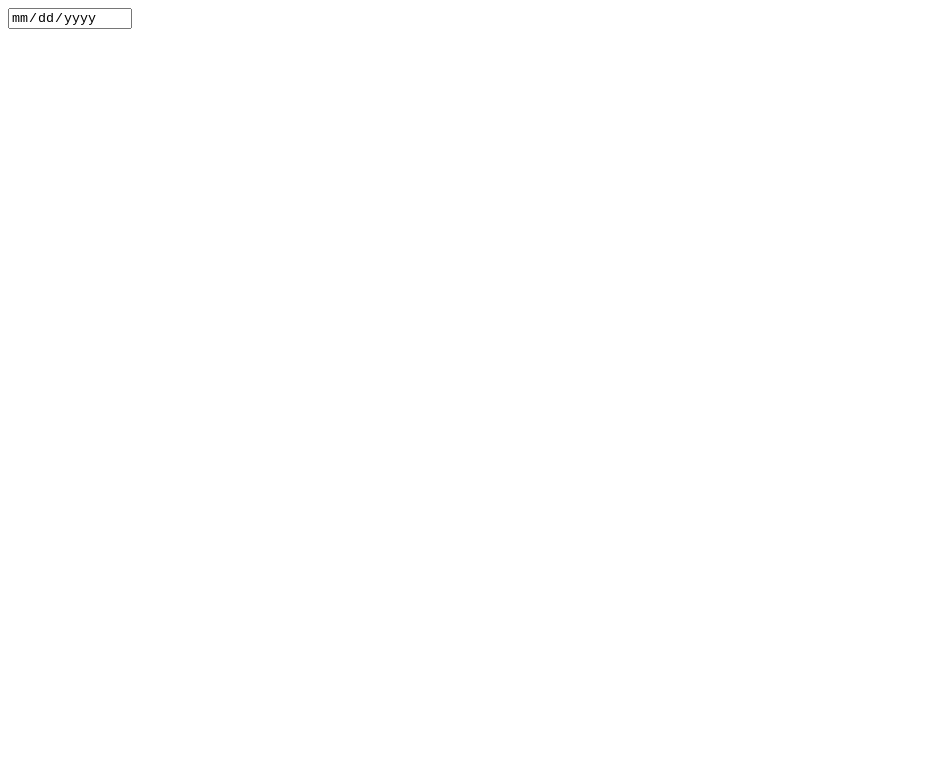
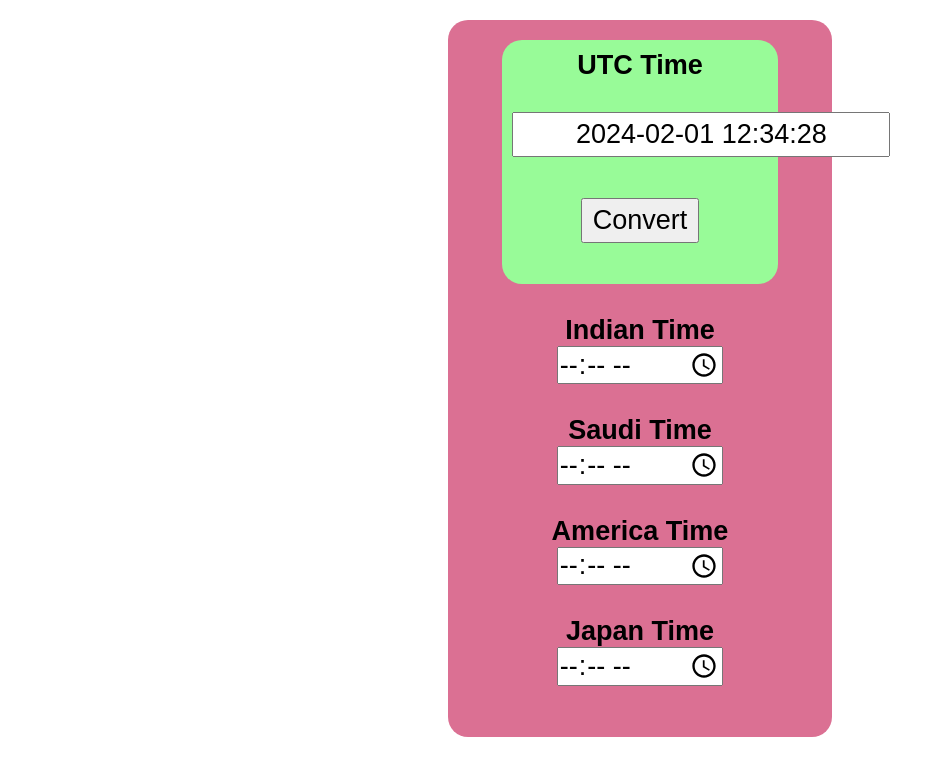
Before and after one commit to Adnan-Ahmed-47/VirtusIT-Tasks, a plain HTML site: page Task 6 Moment.js/index.html in a window 1280 px wide. Shown: the whole page, without its empty margins (0-945 px from the left). Drawn offline with nearby package versions, Linux system fonts and the light colour scheme.

Commit message:
Completed the task

```diff
--- a/Task 6 Moment.js/index.html
+++ b/Task 6 Moment.js/index.html
@@ -1,13 +1,43 @@
 <!DOCTYPE html>
 <html lang="en">
+
 <head>
     <meta charset="UTF-8">
     <meta name="viewport" content="width=device-width, initial-scale=1.0">
     <title>Document</title>
+    <link rel="stylesheet" href="style.css">
 </head>
+
 <body>
+
+
     <!-- <p id="demo"></p> -->
-    <input type="date" name="" id="demo" readonly>
+    <!-- <h1 id="demo"></h1> -->
+
+    <!-- <h1>Local Time: </h1>
+    <h1 id="demo1"></h1> -->
+
+    <!-- -------------------------------------------------------- -->
+
+    <!-- <h1>Indian Time: </h1>
+    <input type="time" id="utc">
+    <button type="submit" class="sub">Convert to IST</button>
+    <input type="time" id="ist"> -->
+
+
+    <!-- -------------------------------------------------------- -->
+
+
+    <!-- <input type="date" name="" id="demo" readonly> -->
+
+    <!-- -------------------------------------------------------- -->
+
+    <!-- <h2> Convert Date to UTC in JavaScript. </h2>
+   <h4> Output, when we use toUTCString() method. </h4>
+   <div id = "result1"> </div>
+   <h4> Output when we use toISOString() method. </h4>
+   <div id = "result2"> </div> -->
+    <!-- -------------------------------------------------------- -->
 
     <!-- <label for="todayDate">Indian Time:
         <input type="date" name="" id="todayDate" readonly>
@@ -20,10 +50,41 @@
 
 
 
+    <div class="body">
+
+        <div class="utcZone">
+
+            <h1>UTC Time</h1> <br>
+            <input type="text" id="utcTime"> <br><br>
+            <!-- <p id="utcTime"></p> -->
+
+            <button type="submit" class="sub">Convert</button> <br><br>
+        </div> <br>
+
+        <!-- <h2>Indian Time</h2>
+        <p id="localTime"></p><br> -->
+
+        <h2>Indian Time</h2>
+        <input type="time" id="localTime"> <br><br>
+
+        <h2>Saudi Time</h2>
+        <input type="time" id="saudiTime"> <br><br>
+
+        <h2>America Time</h2>
+        <input type="time" id="nyTime"> <br><br>
+
+        <h2>Japan Time</h2>
+        <input type="time" id="tokyoTime"> <br><br>
+    </div>
+
 
 
     <script src="https://cdnjs.cloudflare.com/ajax/libs/moment.js/2.30.1/moment.min.js"></script>
+    <script src="https://cdnjs.cloudflare.com/ajax/libs/moment-timezone/0.5.34/moment-timezone-with-data.min.js"></script>
+
 </body>
 <script src="script.js"></script>
+<!-- <script src="moment.js"></script>
+<script src="moment-timezone-with-data.js"></script> -->
 
 </html>
--- a/Task 6 Moment.js/script.js
+++ b/Task 6 Moment.js/script.js
@@ -1,20 +1,64 @@
 
-const d = new Date();
+// const d = new Date();
 // d.format();
 // var utcString = d.toUTCString();
 // console.log(utcString)
 // const b = d.subtract(2, 'hours')
-document.getElementById("demo").innerHTML = d;
-console.log(d)
+// document.getElementById("demo").innerHTML = d;
+// console.log(d)
+
+// --------------------------------------------------------
+// const moment = require('moment');
+
+// let momentA = moment();
+// console.log(momentA.toString());
 
 
-// const d = new Date();
+// if(time){
+//     let utc = time.subtract({hours:5, minutes:30,seconds:30})
+//     utc = moment().format('hh:mm:ss');
+//     document.getElementById('demo1').value = utc;
+//     console.log(utc);
+// }
 
-var utcString = d.toUTCString();
-console.log(utcString)
 
-document.getElementById("demo").innerHTML = d;
-console.log(d)
+
+// --------------------------------------------------------
+// Accessing the times in UTC and IST by using JavaScript..
+
+// const date = new Date();
+// // console.log(date)
+// var utc = date.toUTCString();
+// document.getElementById('demo').innerHTML = utc;
+// console.log("The present UTC time is: "+ utc)
+
+// var ist = date.toString();
+// document.getElementById('demo1').innerHTML = ist;
+// console.log("The present UTC time is: "+ ist);
+
+// --------------------------------------------------------
+// Practice
+
+// var d = new Date();
+// var utc = d.toUTCString();
+// var ist = d.toISOString();
+
+// console.log(d, utc, ist)
+// console.log(ist)
+
+// --------------------------------------------------------
+
+// let result1 = document.getElementById("result1");
+// let result2 = document.getElementById("result2");
+
+// // creating new date
+// let date = new Date();
+// let utcString = date.toUTCString();
+// result1.innerHTML = utcString;
+// utcString = date.toISOString();
+// result2.innerHTML = utcString;
+
+// --------------------------------------------------------
 
 // document.getElementById("date").innerHTML = d;
 
@@ -32,3 +76,91 @@ console.log(d)
 // var time = moment().format("HH:mm");
 // document.getElementById('time').value = time;
 // console.log(time)
+
+// -----------------------------------------------------------------------------
+// Accessing the time by using moment.js
+
+// var utc = moment().utc().format('hh:mm:ss');
+// document.getElementById('utc').value = utc;
+// console.log(utc)
+
+// var btn = document.querySelector('.sub');
+// btn.addEventListener('click', function(e){
+//     var ist = moment().format('hh:mm:ss');
+//     document.getElementById('ist').value = ist;
+//     console.log(ist)
+
+// })
+
+// var timeZone = moment.tz.timeZone();
+// console.log(timeZone)
+
+// -----------------------------------------------------------------------------
+
+
+// // var utcTime = "2024-02-01T10:32:26.229Z";
+// var utcTime = moment().utc().format('YYYY-MM-DD HH:mm:ss');
+
+// // Display the UTC time
+// document.getElementById("utcTime").innerText = "UTC Time: " + utcTime;
+
+// // Convert UTC time to local time
+// var localTime = moment.utc(utcTime).local().format("YYYY-MM-DD HH:mm:ss");
+// document.getElementById("localTime").innerText = "Local Time: " + localTime;
+
+// // Convert UTC time to New York time (Eastern Time)
+// var nyTime = moment.utc(utcTime).tz("America/New_York").format("YYYY-MM-DD HH:mm:ss");
+// document.getElementById("nyTime").innerText = "New York Time: " + nyTime;
+
+// // Convert UTC time to Tokyo time
+// var tokyoTime = moment.utc(utcTime).tz("Asia/Tokyo").format("YYYY-MM-DD HH:mm:ss");
+// document.getElementById("tokyoTime").innerText = "Tokyo Time: " + tokyoTime;
+
+// // Convert UTC time to Saudia time
+// var saudiTime = moment.utc(utcTime).tz("Asia/Riyadh").format("YYYY-MM-DD HH:mm:ss");
+// document.getElementById("saudiTime").innerText = "Saudi Time: " + saudiTime;
+
+// -----------------------------------------------------------------------------
+
+// var utcTime = "2024-02-01T10:32:26.229Z";
+var btn = document.querySelector('.sub');
+
+var utcTime = moment().utc().format('YYYY-MM-DD HH:mm:ss');
+
+// Display the UTC time
+document.getElementById("utcTime").value = utcTime;
+
+btn.addEventListener('click', function (e) {
+
+    var localTime = moment.utc(utcTime).local().format("HH:mm:ss");
+    document.getElementById("localTime").value = localTime;
+
+
+    var saudiTime = moment.utc(utcTime).tz("Asia/Riyadh").format("HH:mm:ss");
+    document.getElementById("saudiTime").value = saudiTime;
+
+
+    var nyTime = moment.utc(utcTime).tz("America/New_York").format("HH:mm:ss");
+    document.getElementById("nyTime").value = nyTime;
+
+
+    var tokyoTime = moment.utc(utcTime).tz("Asia/Tokyo").format("HH:mm:ss");
+    document.getElementById("tokyoTime").value = tokyoTime;
+
+})
+
+
+
+
+
+
+
+
+// Convert UTC time to local time
+
+
+// Convert UTC time to Saudia time
+
+// Convert UTC time to New York time (Eastern Time)
+
+// Convert UTC time to Tokyo time
--- /dev/null
+++ b/Task 6 Moment.js/style.css
@@ -0,0 +1,42 @@
+*{
+    padding: 0;
+    margin: 0;
+    box-sizing: border-box;
+    font-family: Arial, Helvetica, sans-serif;
+    font-size: 1.3rem;
+}
+
+body{
+    width: 100vw;
+    height: 100vh;
+    /* border: 2px solid; */
+}
+
+.body{
+    /* border: 1px solid; */
+    background-color: palevioletred;
+    border-radius: 20px;
+    width: 30%;
+    text-align: center;
+    padding: 20px;
+    /* display: inline-block; */
+    margin: 20px auto;
+}
+.sub{
+    margin-top: 10px;
+    padding: 5px 10px;
+}
+
+.utcZone{
+    /* border: 1px solid; */
+    border-radius: 20px;
+    padding: 10px;
+    width: 80%;
+    background-color: palegreen;
+    margin: 0 auto;
+}
+
+.utcZone input{
+    text-align: center;
+    padding: 5px 10px;
+}
```
